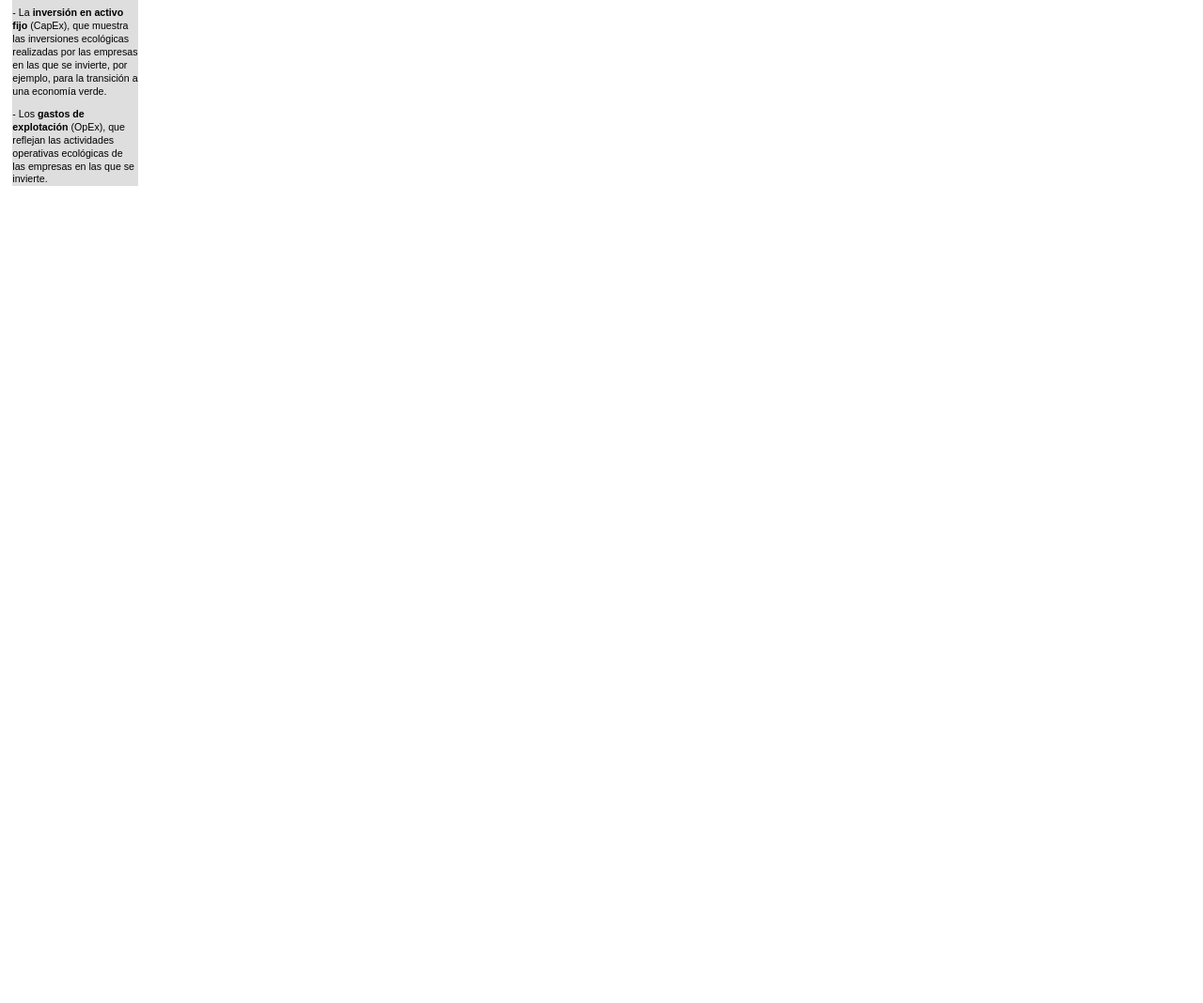
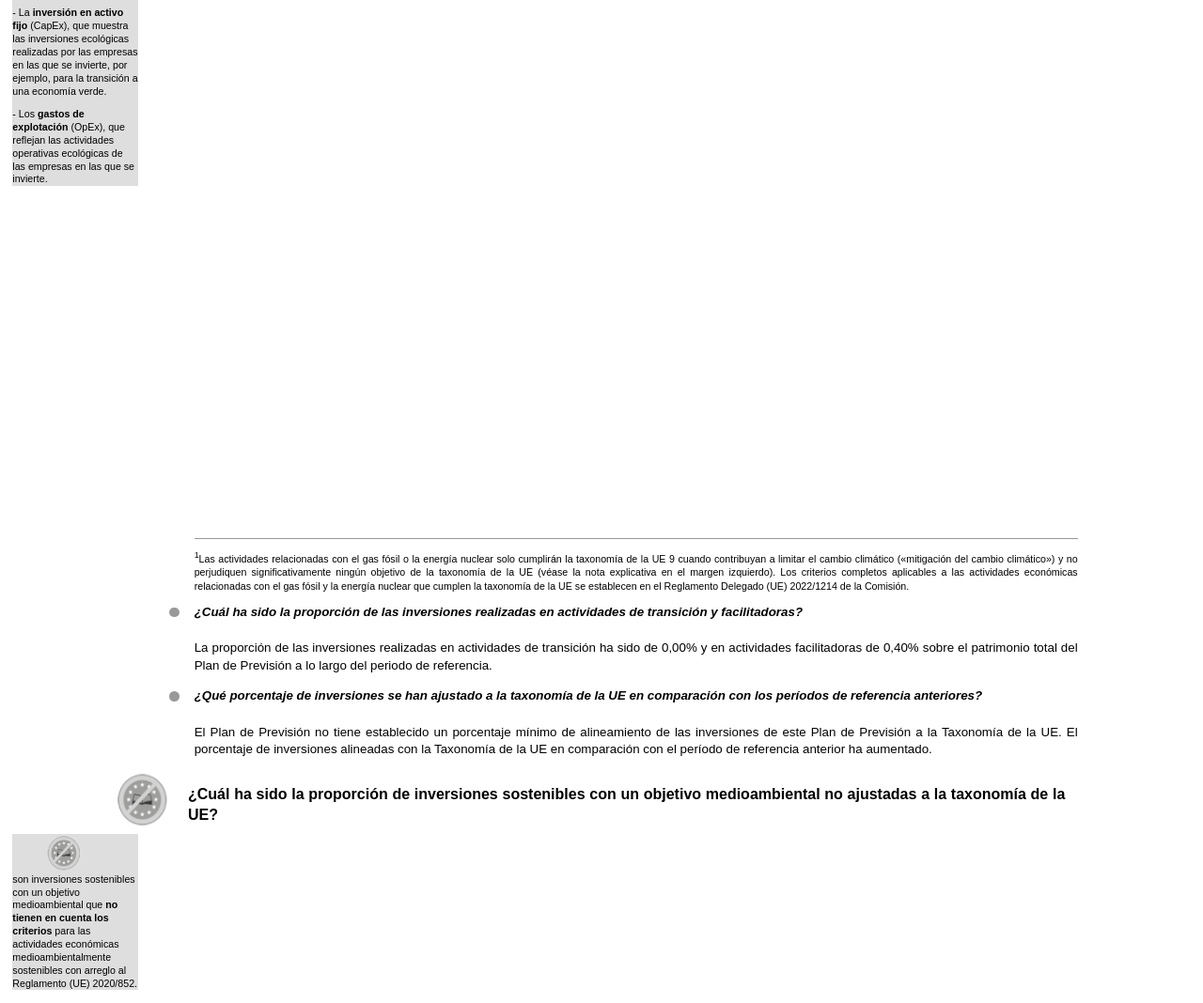
Before and after one commit to tristansoler/sfdr_report_generator, a plain HTML site: page template.html in a window 1280 px wide. Shown: the part 7357-8425 px from the top of the page at 94% size. Before the commit the page ends 7569 px from the top, so only its background shows below. Drawn offline with Linux system fonts and the light colour scheme.

Commit message:
createed teh new class icno for gray boxes and modified the png file to not have background.

```diff
--- a/flow_chart_style.css
+++ b/flow_chart_style.css
@@ -38,7 +38,6 @@
     max-width: 130px;
 
 }
-
 /*id styling */
 #n10000 {
     background-color: #dddbdb;
--- a/template.html
+++ b/template.html
@@ -723,15 +723,14 @@
                     Plan de Previsión con la Taxonomía de la UE a lo largo del periodo de referencia..
                 </p>
             </div>
-            <!--Subquestion 5-->
+            <!--Subquestion 5a-->
             <div class="sub-question">
                 <div class="sub-qtext">
                     ¿Invirtió el producto financiero en actividades relacionadas con el gas fósil o la
                     energía nuclear que cumplían la taxonomía de la UE<sup>1</sup>?
                 </div>
             </div>
-            <!--Subquestion 5 Footnote-->
-            <!--Checkbox Answer Subquestion 5-->
+            <!--Checkbox Answer Subquestion 5a-->
             <div class="q5-checkbox-group">
                 <label>
                     <input type="checkbox">
@@ -754,6 +753,59 @@
                     <span>No</span>
                 </label>
             </div>
+            <!-- Footnote Subquestion 5a-->
+            <div class="footnote">
+                <hr>
+                <p><sup>1</sup>Las actividades relacionadas con el gas fósil o la energía nuclear solo cumplirán la taxonomía de la UE 9 cuando contribuyan a limitar el cambio climático («mitigación del cambio climático») y no perjudiquen significativamente ningún objetivo de la taxonomía de la UE (véase la nota explicativa en el margen izquierdo). Los criterios completos aplicables a las actividades económicas relacionadas con el gas fósil y la energía nuclear que cumplen la taxonomía de la UE se establecen en el Reglamento Delegado (UE) 2022/1214 de la Comisión.</p>
+            </div>
+
+            <!--Subquestion 5b-->
+            <div class="sub-question">
+                <div class="sub-qtext">
+                    ¿Cuál ha sido la proporción de las inversiones realizadas en actividades de transición y facilitadoras?
+                </div>
+            </div>
+            <!--Answer Subquestion 5b-->
+            <div class="answer-text">
+                <p>
+                    La proporción de las inversiones realizadas en actividades de transición ha sido de
+                    0,00% y en actividades facilitadoras de 0,40% sobre el patrimonio total del Plan de
+                    Previsión a lo largo del periodo de referencia.
+                </p>
+            </div>
+            <!--Subquestion 5c-->
+            <div class="sub-question">
+                <div class="sub-qtext">
+                    ¿Qué porcentaje de inversiones se han ajustado a la taxonomía de la UE en comparación con los períodos de referencia anteriores?
+                </div>
+            </div>
+            <!--Answer Subquestion 5c-->
+            <div class="answer-text">
+                <p>
+                    El Plan de Previsión no tiene establecido un porcentaje mínimo de alineamiento de las inversiones de este Plan de Previsión a la Taxonomía de la UE. El porcentaje de inversiones alineadas con la Taxonomía de la UE en comparación con el período de referencia anterior ha aumentado.
+                </p>
+            </div>
+            <!--Question 6-->
+            <div class="main-question-container">
+                <img src="logos_icons/icon_q6.png" alt="Icono de pregunta" class="question-icon">
+                <div class="main-question">
+                    ¿Cuál ha sido la proporción de inversiones sostenibles con un objetivo
+                    medioambiental no ajustadas a la taxonomía de la UE?
+                </div>
+            </div>
+            <!--Grey box-->
+            <div class="gray-boxes">
+                <div class="gray-box">
+                    <!--add image  icon_q6-->
+                    <img src="logos_icons/icon_q6_gray_box.png" alt="gray icon" class="gray-box-image">
+                    <p style="margin-top: -2px;">
+                        son inversiones sostenibles con un objetivo medioambiental que <strong>no tienen en cuenta los criterios</strong> para las actividades económicas medioambientalmente sostenibles con arreglo al Reglamento (UE) 2020/852.
+                    </p>
+                </div>
+            </div>
+
+
+
         </div>
     </div>
 </body>
--- a/template_style.css
+++ b/template_style.css
@@ -22,12 +22,10 @@ body {
     width: 100pt;
     height: auto;
 }
-
 .logo {
     width: 100%;
     height: auto;
 }
-
 .page-container {
     width: 100%;
     display: flex;
@@ -44,7 +42,6 @@ body {
     box-sizing: border-box;
     text-align: justify;
 }
-
 .heading p {
     margin: 0 0 10px 0;
     word-wrap: break-word;
@@ -60,7 +57,6 @@ body {
     max-width: 100%;
     overflow-wrap: break-word;
 }
-
 .main-heading {
     font-size: 12pt;
     font-weight: bold;
@@ -85,14 +81,13 @@ body {
     box-shadow: 0 0 10px rgba(0,0,0,0.1);
 }
 
-/* Gray box styles */
+/* GRAY BOXES STYLE */
 .gray-boxes {
     position: absolute;
     text-align: left;
     left: 10pt;
     width: 100pt;
 }
-
 .gray-box {
     background-color: rgb(223, 222, 222);
     padding: 0pt;
@@ -100,52 +95,52 @@ body {
     font-size: 8pt;
     line-height: 1.3;
 }
+.gray-box-image {
+    width: 100%;
+    height: auto;
+    width: 40px;
+    height: 40px;
+    /*center*/
+    margin-left: 25pt;
+}
 
 /* Orange Box styles */
 .ob-header {
     background-color: #FFDAB9;
     padding: 5px;
 }
-
 .ob-header h2 {
     margin: 0 0 10px 0;
     font-size: 12pt;
     justify-content: center;
 }
-
 .ob-options {
     display: flex;
     flex-wrap: wrap;
     justify-content: center;
     gap: 20px;
 }
-
 .ob-option {
     display: flex;
     align-items: center;
 }
-
 .ob-dots {
     display: flex;
     margin-right: 8px;
 }
-
 .ob-dot {
     width: 8px;
     height: 8px;
     border-radius: 50%;
     margin-right: 2px;
 }
-
 .ob-dot.green {
     background-color: #32CD32;
     border: 1px #32CD32;
 }
-
 .ob-dot.white {
     background-color: white;
 }
-
 .ob-checkbox {
     width: 15px;
     height: 15px;
@@ -158,38 +153,32 @@ body {
     font-weight: bold;
     flex-shrink: 0;
 }
-
 .ob-body {
     background-color: #FFE4B5;
     padding: 20px;
 }
-
 .ob-columns {
     display: grid;
     grid-template-columns: 1fr 1fr;
     gap: 16px;
     font-size: 11px;
 }
-
 .ob-item {
     display: flex;
     align-items: flex-start;
     margin-bottom: 8px;
     flex-wrap: wrap;
 }
-
 .ob-item-text {
     flex: 1;
     min-width: 0;
     font-size: 11pt;
 }
-
 .ob-sub-item {
     margin-left: 28px;
 }
 
 /* Question styles */
-
 .main-question-container {
     display: flex;
     align-items: flex-start;
@@ -201,7 +190,6 @@ body {
     text-align: justify;
 
 }
-
 .question-icon {
     width: 60px;
     height: 60px;
@@ -209,19 +197,16 @@ body {
     /* let's move icon to the left few points*/
     margin-left: -65pt;
 }
-
 .main-question {
     font-size: 12pt;
     font-weight: bold;
     margin-top: 10pt; /* Adjust this value to align the text vertically with the icon */
 }
-
 .sub-question {
     position: relative;
     padding-left: 0pt;
     margin-bottom: 15pt;
 }
-
 .sub-question::before {
     content: "";
     width: 8pt;
@@ -232,7 +217,6 @@ body {
     left: -20pt;
     top: 3pt;
 }
-
 .sub-qtext {
     font-size: 10pt;
     font-style: italic;
@@ -240,12 +224,12 @@ body {
     margin-top: 0;
     margin-bottom: 5pt;
 }
-
 .sub-sub-question {
     font-style: italic;
     margin-top: 15pt;
     margin-bottom: 10pt;
 }
+
 /* Answer & Main Text Styles */
 .answer-text {
     width: 100%;
@@ -258,13 +242,13 @@ body {
     text-align: justify;
 
 }
+
 /* List styles */
 ul {
     padding-left: 15pt;
     margin-top: 0;
     margin-bottom: 10pt;
 }
-
 li {
     margin-bottom: 5pt;
 }
@@ -342,15 +326,11 @@ td:first-child {
     border-right: 0.01px solid;
     text-align: left;
 }
-
-/* align first two column and add righ padding 40px*/
-td:nth-child(1), td:nth-child(2) {
+td:nth-child(1), td:nth-child(2) { /* align first two column and add righ padding 40px*/
     padding-right: 40px;
     text-align: left;
 }
-
-/*add 5px left padding to second column*/
-td:nth-child(2) {
+td:nth-child(2) { /*add 5px left padding to second column*/
     padding-left: 5px;
 }
 
@@ -359,7 +339,6 @@ td:nth-child(2) {
 .col2 { width: var(--col2-width); }
 .col3 { width: var(--col3-width); }
 .col4 { width: var(--col4-width); }
-
 /* Table Datapoints Style */
 .key-invest {
     text-align: left;
@@ -459,7 +438,30 @@ td:nth-child(2) {
     display: flex;
     gap: 1rem;
 }
-/*FOOT NOTE STYle*/
+
+
+/* Footnote Style */
 .footnote {
+    font-size: 8pt;
+    text-align: justify;
+    position: relative;
+    margin-top: 800px;
+    margin-right: 40pt;
+    padding-top: 10px;
+    clear: both;
+}
 
+.footnote hr {
+    border: none;
+    border-top: 1px solid #999;
+    margin-bottom: 5pt;
 }
+
+/* Ensure the footnote stays with Question 5 content */
+.main-question-container:nth-of-type(5) {
+    margin-bottom: 0;
+}
+
+.q5-checkbox-group:last-of-type {
+    margin-bottom: 60px; /* Adjust this value based on the height of your footnote */
+}
```
Also changed, not shown: graphs_plots/plot_orb_1.png (added), graphs_plots/plot_orb_2.png (added), logos_icons/icon_q10.png, logos_icons/icon_q11.png (deleted), logos_icons/icon_q6.png (added), logos_icons/icon_q6_gray_box.png (added), logos_icons/icon_q6_gray_box_delete.png (added), logos_icons/icon_q7.png, logos_icons/icon_q8.png, logos_icons/icon_q9.png.
